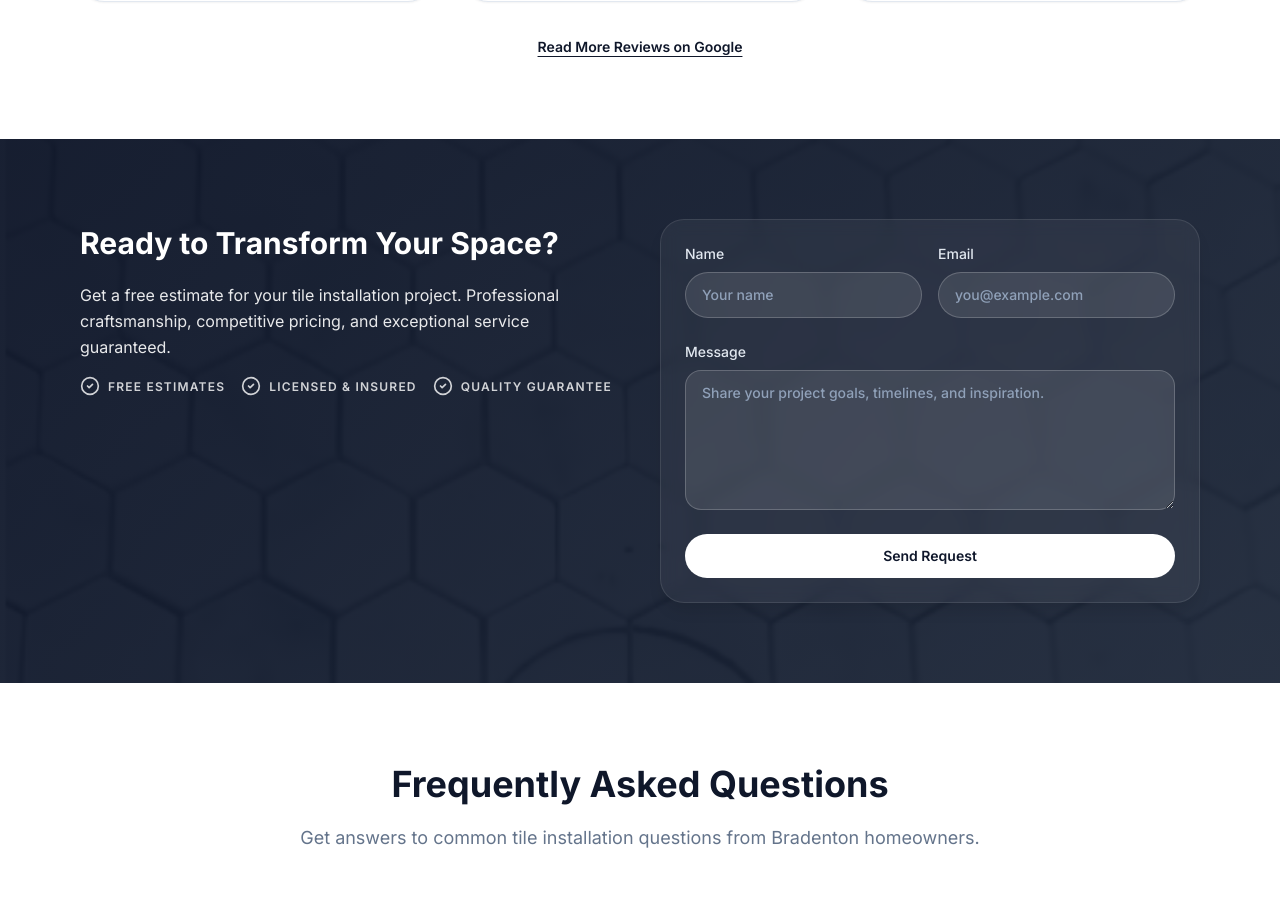
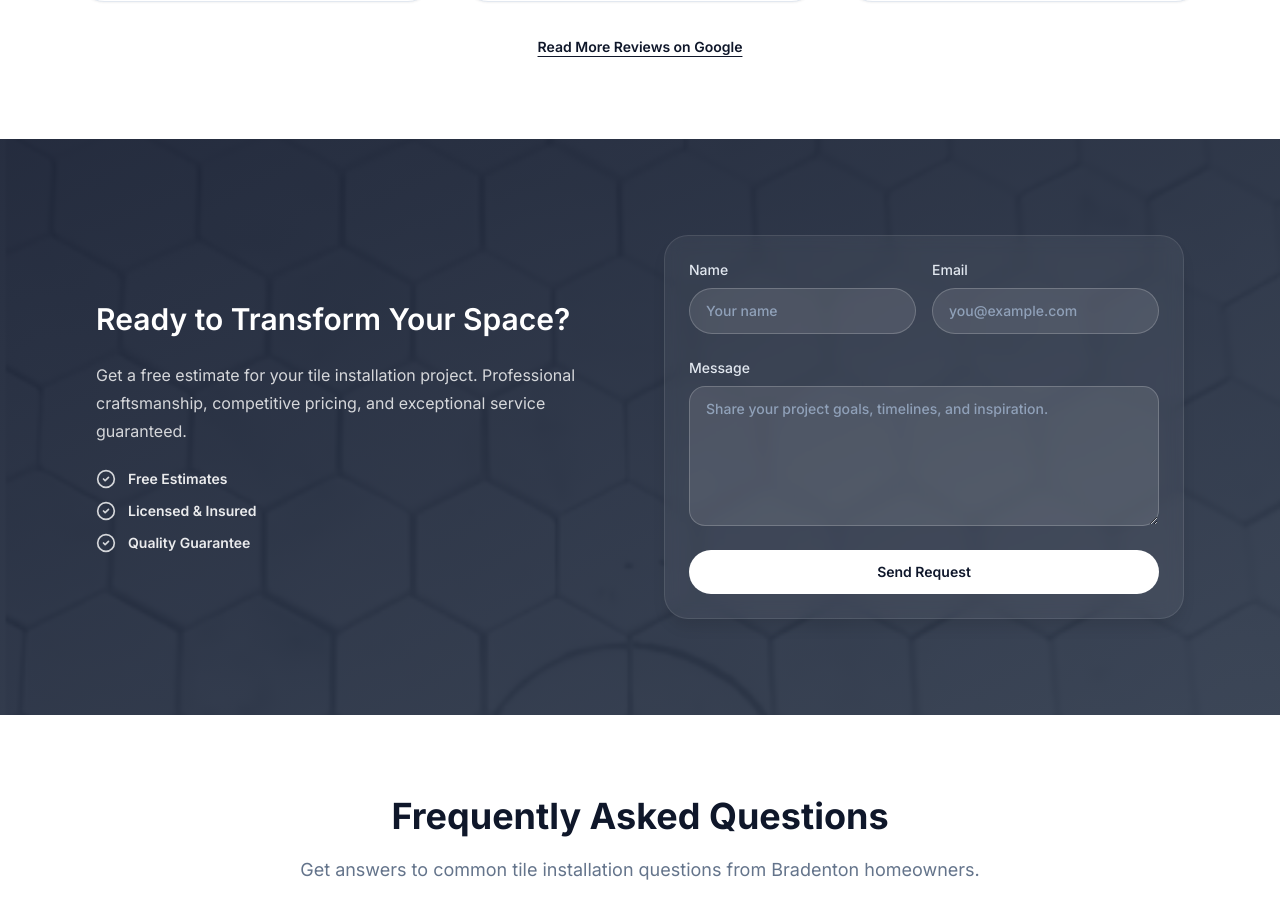
Before and after one commit to gmena82/Fleitzfamilytile-florida, a Next.js app: page / in a window 1280 px wide. Shown: the part 4040-4949 px from the top of the page. Built offline with nearby package versions, Linux system fonts and the light colour scheme.

Commit message:
Unify CTA styles across all pages using QuoteCtaSection with About page background

```diff
--- a/app/buyers/page.tsx
+++ b/app/buyers/page.tsx
@@ -1,5 +1,6 @@
 import { ContentGrid } from "@/components/sections/content-grid";
 import { PageHeader } from "@/components/sections/page-header";
+import { QuoteCtaSection } from "@/components/sections/quote-cta";
 
 const buyerSupport = [
   {
@@ -32,6 +33,7 @@ export default function BuyersPage() {
         description="From your first showroom visit to final walkthrough, we make the selection and installation journey simple and inspiring."
       />
       <ContentGrid sections={buyerSupport} />
+      <QuoteCtaSection />
     </>
   );
 }
--- a/app/gallery/page.tsx
+++ b/app/gallery/page.tsx
@@ -2,10 +2,9 @@ import Script from "next/script";
 import type { Metadata } from "next";
 import Image from "next/image";
 import Link from "next/link";
-import { CheckCircle2 } from "lucide-react";
 
 import { siteConfig } from "@/config/site";
-import { HomeCtaForm } from "@/components/sections/home-cta-form";
+import { QuoteCtaSection } from "@/components/sections/quote-cta";
 import { GalleryGrid } from "./GalleryGrid";
 
 const GALLERY_FAQS = [
@@ -109,8 +108,6 @@ const GALLERY_ITEMS = [
   },
 ];
 
-const CTA_FEATURES = ["Free Estimates", "Licensed & Insured", "Quality Guarantee"];
-
 const collectionJsonLd = {
   "@context": "https://schema.org",
   "@type": "CollectionPage",
@@ -204,38 +201,7 @@ export default function GalleryPage() {
       <GalleryGrid items={GALLERY_ITEMS} />
 
       {/* CTA Form Section */}
-      <section className="relative overflow-hidden">
-        <div className="absolute inset-0">
-          <Image
-            src="/images/showroom/BG-2.png"
-            alt="Luxury kitchen tile backsplash installation in Bradenton home"
-            fill
-            className="object-cover"
-          />
-          <div className="absolute inset-0 bg-slate-950/70" />
-        </div>
-
-        <div className="relative mx-auto max-w-6xl px-6 py-24">
-          <div className="grid gap-12 lg:grid-cols-2">
-            <div className="space-y-6 text-white">
-              <h2 className="text-3xl font-semibold">Inspired by What You See?</h2>
-              <p className="text-base leading-7 text-white/80">
-                Let's bring this level of quality and craftsmanship to your home. Share your project ideas and we'll build a tailored estimate.
-              </p>
-              <div className="space-y-3">
-                {CTA_FEATURES.map((feature) => (
-                  <div key={feature} className="group/item flex items-center gap-3 transition-colors hover:text-white">
-                    <CheckCircle2 className="h-5 w-5 text-white/80 transition-transform duration-300 group-hover/item:scale-110" />
-                    <span className="text-sm font-semibold text-white/90 transition-colors duration-300 group-hover/item:text-white">{feature}</span>
-                  </div>
-                ))}
-              </div>
-            </div>
-
-            <HomeCtaForm />
-          </div>
-        </div>
-      </section>
+      <QuoteCtaSection />
 
       {/* FAQ Section */}
       <section className="bg-slate-50 py-20">
--- a/app/globals.css
+++ b/app/globals.css
@@ -292,37 +292,6 @@ section {
   border: none;
 }
 
-/* CTA Section */
-.cta-section {
-  position: relative;
-  background: var(--color-navy);
-  color: white;
-  padding: 5rem 0;
-}
-
-.cta-bg {
-  position: absolute;
-  inset: 0;
-}
-
-.cta-bg-image {
-  width: 100%;
-  height: 100%;
-  object-fit: cover;
-  opacity: 0.4;
-}
-
-.cta-overlay {
-  position: absolute;
-  inset: 0;
-  background: linear-gradient(135deg, rgba(15, 23, 42, 0.90), rgba(30, 41, 59, 0.85));
-}
-
-.cta-content {
-  position: relative;
-  z-index: 1;
-}
-
 /* FAQ Section */
 .faq-item {
   padding: 2rem;
--- a/app/marketplace/page.tsx
+++ b/app/marketplace/page.tsx
@@ -1,5 +1,6 @@
 import { Container } from "@/components/ui/container";
 import { PageHeader } from "@/components/sections/page-header";
+import { QuoteCtaSection } from "@/components/sections/quote-cta";
 
 const categories = [
   {
@@ -42,6 +43,7 @@ export default function MarketplacePage() {
           ))}
         </Container>
       </section>
+      <QuoteCtaSection />
     </>
   );
 }
--- a/app/page.tsx
+++ b/app/page.tsx
@@ -2,11 +2,11 @@ import Link from "next/link";
 import Script from "next/script";
 import type { Metadata } from "next";
 import Image from "next/image";
-import { ArrowRight, CheckCircle2, Star } from "lucide-react";
+import { ArrowRight, Star } from "lucide-react";
 
 import { Container } from "@/components/ui/container";
 import { siteConfig } from "@/config/site";
-import { HomeCtaForm } from "@/components/sections/home-cta-form";
+import { QuoteCtaSection } from "@/components/sections/quote-cta";
 
 const heroBenefits = [
   "Clean prep, straight lines, and meticulous waterproofing.",
@@ -350,44 +350,7 @@ export default function HomePage() {
       </section>
 
       {/* CTA Section */}
-      <section className="cta-section">
-        <div className="cta-bg">
-          <Image
-            src="/images/showroom/BG-2.png"
-            alt="Luxury kitchen tile backsplash installation"
-            fill
-            className="cta-bg-image"
-          />
-          <div className="cta-overlay" />
-        </div>
-        <div className="container">
-          <div className="cta-content" style={{ display: 'grid', gap: '2.5rem', gridTemplateColumns: 'repeat(auto-fit, minmax(300px, 1fr))', alignItems: 'start' }}>
-            <div style={{ display: 'flex', flexDirection: 'column', gap: '1rem' }}>
-              <h2 style={{ fontSize: '1.875rem', fontWeight: '700' }}>Ready to Transform Your Space?</h2>
-              <p style={{ fontSize: '1rem', color: 'rgba(255,255,255,0.9)' }}>
-                Get a free estimate for your tile installation project. Professional craftsmanship, competitive pricing, and exceptional service guaranteed.
-              </p>
-              <div style={{ display: 'flex', flexWrap: 'wrap', gap: '1rem', fontSize: '0.75rem', fontWeight: '600', textTransform: 'uppercase', letterSpacing: '0.1em', color: 'rgba(255,255,255,0.8)' }}>
-                <div className="group/item flex items-center gap-2 transition-colors hover:text-white" style={{ display: 'flex', alignItems: 'center', gap: '0.5rem' }}>
-                  <CheckCircle2 className="h-5 w-5 transition-transform duration-300 group-hover/item:scale-110" />
-                  <span>Free Estimates</span>
-                </div>
-                <div className="group/item flex items-center gap-2 transition-colors hover:text-white" style={{ display: 'flex', alignItems: 'center', gap: '0.5rem' }}>
-                  <CheckCircle2 className="h-5 w-5 transition-transform duration-300 group-hover/item:scale-110" />
-                  <span>Licensed & Insured</span>
-                </div>
-                <div className="group/item flex items-center gap-2 transition-colors hover:text-white" style={{ display: 'flex', alignItems: 'center', gap: '0.5rem' }}>
-                  <CheckCircle2 className="h-5 w-5 transition-transform duration-300 group-hover/item:scale-110" />
-                  <span>Quality Guarantee</span>
-                </div>
-              </div>
-            </div>
-            <div>
-              <HomeCtaForm />
-            </div>
-          </div>
-        </div>
-      </section>
+      <QuoteCtaSection />
 
       {/* FAQ Section */}
       <section style={{ background: 'white', padding: '5rem 0' }}>
--- a/app/resources/page.tsx
+++ b/app/resources/page.tsx
@@ -2,6 +2,7 @@ import Link from "next/link";
 
 import { Container } from "@/components/ui/container";
 import { PageHeader } from "@/components/sections/page-header";
+import { QuoteCtaSection } from "@/components/sections/quote-cta";
 
 const resourceLinks: {
   title: string;
@@ -64,6 +65,7 @@ export default function ResourcesPage() {
           </article>
         </Container>
       </section>
+      <QuoteCtaSection />
     </>
   );
 }
--- a/app/services/page.tsx
+++ b/app/services/page.tsx
@@ -2,10 +2,9 @@ import Image from "next/image";
 import Link from "next/link";
 import Script from "next/script";
 import type { Metadata } from "next";
-import { CheckCircle2 } from "lucide-react";
 
 import { Container } from "@/components/ui/container";
-import { HomeCtaForm } from "@/components/sections/home-cta-form";
+import { QuoteCtaSection } from "@/components/sections/quote-cta";
 import { siteConfig } from "@/config/site";
 
 const SERVICE_CARDS = [
@@ -94,8 +93,6 @@ const SERVICES_FAQS = [
       "We carry full general liability insurance and workers' compensation coverage. All work is performed by licensed, insured professionals to protect your home and our team.",
   },
 ];
-
-const CTA_FEATURES = ["Free Estimates", "Licensed & Insured", "Quality Guarantee"];
 
 const servicesJsonLd = {
   "@context": "https://schema.org",
@@ -272,42 +269,7 @@ export default function ServicesPage() {
       </section>
 
       {/* CTA Section */}
-      <section className="relative overflow-hidden">
-        <div className="absolute inset-0">
-          <Image
-            src="/images/showroom/BG-3-F.png"
-            alt="Tile installation background"
-            fill
-            className="object-cover"
-          />
-          <div className="absolute inset-0 bg-slate-950/75" />
-        </div>
-
-        <Container className="relative py-24">
-          <div className="grid gap-12 lg:grid-cols-2 lg:items-center">
-            <div className="space-y-6 text-white">
-              <h2 className="text-3xl font-semibold">
-                Ready to Transform Your Space?
-              </h2>
-              <p className="text-base leading-7 text-white/80">
-                Get a free estimate for your tile installation project. Professional craftsmanship, competitive pricing, and exceptional service guaranteed.
-              </p>
-              <div className="space-y-3">
-                {CTA_FEATURES.map((feature) => (
-                  <div key={feature} className="group/item flex items-center gap-3 transition-colors hover:text-white">
-                    <CheckCircle2 className="h-5 w-5 text-sky-400 transition-transform duration-300 group-hover/item:scale-110" />
-                    <span className="text-sm font-semibold text-white/90 transition-colors duration-300 group-hover/item:text-white">
-                      {feature}
-                    </span>
-                  </div>
-                ))}
-              </div>
-            </div>
-
-            <HomeCtaForm />
-          </div>
-        </Container>
-      </section>
+      <QuoteCtaSection />
 
       {/* FAQ Section */}
       <section className="bg-slate-50 py-20">
--- a/app/testimonials/page.tsx
+++ b/app/testimonials/page.tsx
@@ -2,6 +2,7 @@ import { Star } from "lucide-react";
 
 import { PageHeader } from "@/components/sections/page-header";
 import { Container } from "@/components/ui/container";
+import { QuoteCtaSection } from "@/components/sections/quote-cta";
 
 const testimonials = [
   {
@@ -89,6 +90,8 @@ export default function TestimonialsPage() {
           </div>
         </Container>
       </section>
+
+      <QuoteCtaSection />
     </>
   );
 }
```
Also changed, not shown: app/contact/page.tsx (+2 -39 lines), public/CTA-BG.png (added).
